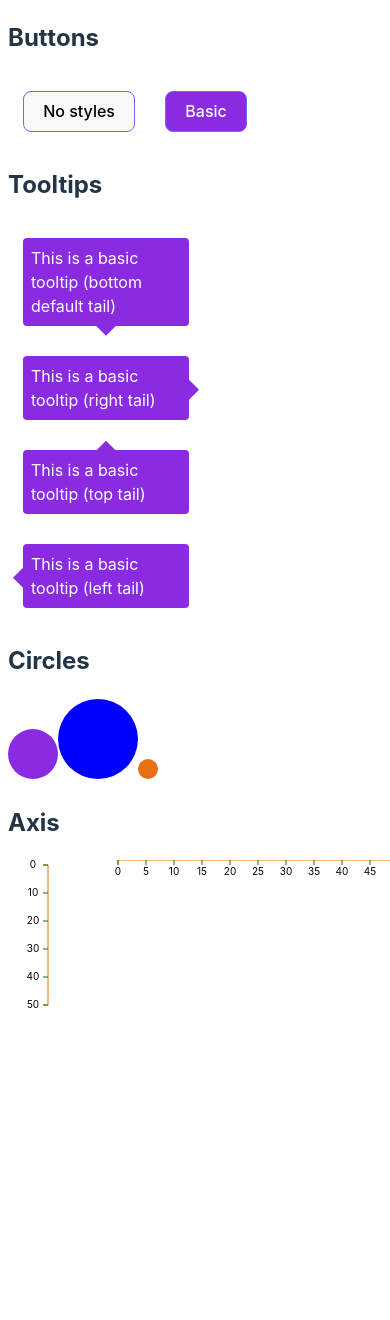
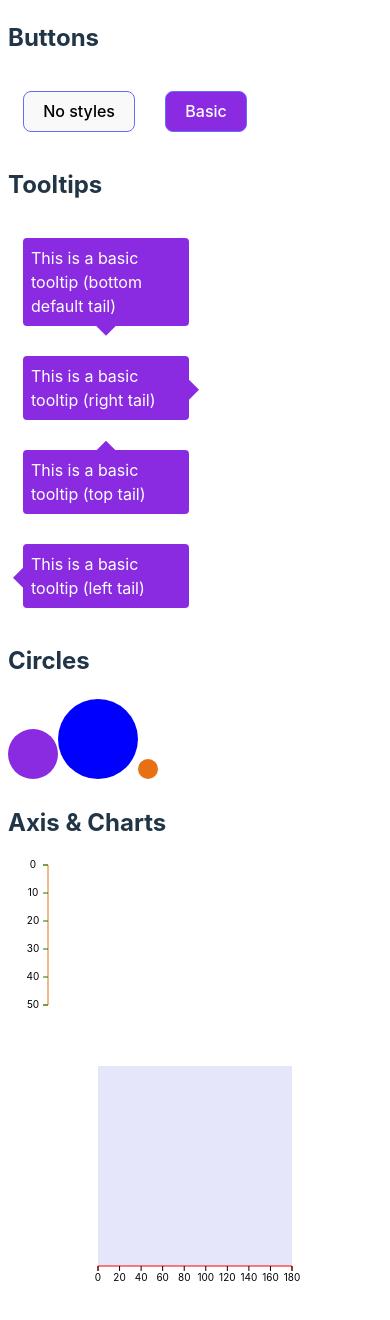
Before and after one commit to ATalaveraDev/react-design-system, a React (Vite) app: page / in a window 390 px wide. Shown: the top 1320 px of the page. Before the commit the page ends 1024 px from the top, so only its background shows below. Built offline with nearby package versions, Linux system fonts and the light colour scheme.

Commit message:
Responsive chart - WIP

```diff
--- a/src/App.tsx
+++ b/src/App.tsx
@@ -3,6 +3,7 @@ import './App.css'
 import Button from './components/Button/Button'
 import Circle from './components/Circle/Circle'
 import HorizontalAxis from './components/HorizontalAxis/HorizontalAxis'
+import ResponsiveChart from './components/ResponsiveChart/ResponsiveChart'
 import Tooltip from './components/Tooltip/Tooltip'
 import VerticalAxis from './components/VerticalAxis/VerticalAxis'
 
@@ -28,13 +29,11 @@ function App() {
       <Circle d="80" color="blue" />
       <Circle d="20" color="#E77013" />
 
-      <h2>Axis</h2>
-      <div style={{'width': '100px', display: 'inline-block'}}>
-        <VerticalAxis domain={[0, 50]} color="#E77013" tickColor="green" tickWidth="5" />
-      </div>
-      <div style={{'width': '100px', display: 'inline-block'}}>
-        <HorizontalAxis domain={[0, 50]} color="#E77013" tickColor="green" tickHeight="5" />
-      </div>
+      <h2>Axis & Charts</h2>
+      <VerticalAxis domain={[0, 50]} color="#E77013" tickColor="green" tickWidth="5" />
+      <ResponsiveChart>
+        <HorizontalAxis domain={[0, 180]} color="red" tickColor="black" tickHeight="5" />
+      </ResponsiveChart>
     </>
   )
 }
--- a/src/components/HorizontalAxis/HorizontalAxis.tsx
+++ b/src/components/HorizontalAxis/HorizontalAxis.tsx
@@ -37,7 +37,7 @@ const HorizontalAxis: FC<HorizontalAxisProps> = ({domain=[0, 10], range=[10, 290
   }, [domain.join('-'), range.join('-')]);
 
   return (
-    <svg>
+    <svg style={{overflow: 'visible'}}>
       <path d={['M', range[0], tickHeight, 'v', -tickHeight, 'H', range[1], 'v', tickHeight].join(' ')} fill="none" stroke={color ?? 'currentColor'} />
       {ticks.map(({value, xOffset}) => {
         return <Tick key={value} value={value} xOffset={xOffset} color={tickColor} height={+tickHeight}  />
--- /dev/null
+++ b/src/components/ResponsiveChart/ResponsiveChart.tsx
@@ -0,0 +1,37 @@
+import { Children, FC, PropsWithChildren, ReactNode, cloneElement, useMemo } from 'react';
+
+import * as d3 from 'd3';
+
+import useDimensions from './useDimensions';
+
+const CHART_DEFAULTS = {
+  height: 290,
+  marginTop: 50,
+  marginRight: 90,
+  marginLeft: 90
+};
+
+const ResponsiveChart: FC<any> = (props) => {
+  const [ref, dimensions] = useDimensions(CHART_DEFAULTS);
+
+  const xScale = useMemo(() => {
+    return d3.scaleLinear().domain([0, 100]).range([0, dimensions.boundedWidth]);
+  }, [dimensions.boundedWidth]);
+
+  const renderChildren = () => {
+    return Children.map(props.children, (axis: any) => cloneElement(axis, { range: xScale.range() }));
+  };
+
+  return <div className="wrapper" ref={ref} style={{height: '300px'}}>
+    <svg width={dimensions.width} height={dimensions.height}>
+      <g transform={`translate(${[dimensions.marginLeft, dimensions.marginTop].join(',')})`}>
+        <rect width={dimensions.boundedWidth} height={dimensions.boundedHeight} fill="lavender" />
+        <g transform={`translate(${[0, dimensions.boundedHeight].join(',')})`}>
+          {renderChildren()}
+        </g>
+      </g>
+    </svg>
+  </div>;
+};
+
+export default ResponsiveChart;
--- /dev/null
+++ b/src/components/ResponsiveChart/useDimensions.ts
@@ -0,0 +1,72 @@
+import { useEffect, useRef, useState } from 'react';
+
+const combineChartDimensions = (dimensions: any) => {
+  const parsedDimensions = {
+      ...dimensions,
+      marginTop: dimensions.marginTop || 10,
+      marginRight: dimensions.marginRight || 10,
+      marginBottom: dimensions.marginBottom || 40,
+      marginLeft: dimensions.marginLeft || 75,
+  }
+  return {
+      ...parsedDimensions,
+      boundedHeight: Math.max(
+        parsedDimensions.height
+        - parsedDimensions.marginTop
+        - parsedDimensions.marginBottom,
+        0,
+      ),
+      boundedWidth: Math.max(
+        parsedDimensions.width
+        - parsedDimensions.marginLeft
+        - parsedDimensions.marginRight,
+        0,
+      ),
+  }
+}
+
+const useDimensions = (settings: any) => {
+  const ref = useRef();
+
+  const dimensions = combineChartDimensions(settings);
+
+  const [width, setWidth] = useState(0);
+  const [height, setHeight] = useState(0);
+
+  useEffect((): any => {
+    if (dimensions.width && dimensions.height) {
+      return [ref, dimensions];
+    }
+
+    const element = ref.current;
+    const resizeObserver = new ResizeObserver((entries) => {
+      if (!entries.length) {
+        return;
+      }
+
+      const entry = entries[0];
+
+      if (width != entry.contentRect.width) {
+        setWidth(entry.contentRect.width);
+      }
+
+      if (height != entry.contentRect.height) {
+        setHeight(entry.contentRect.height);
+      }
+    });
+
+    resizeObserver.observe(element!);
+
+    return () => resizeObserver.unobserve(element!);
+  }, []);
+
+  const newDimensions = combineChartDimensions({
+    ...dimensions,
+    width: dimensions.width || width,
+    height: dimensions.height || height
+  });
+
+  return [ref, newDimensions];
+};
+
+export default useDimensions;
--- a/src/components/VerticalAxis/VerticalAxis.tsx
+++ b/src/components/VerticalAxis/VerticalAxis.tsx
@@ -41,8 +41,6 @@ const VerticalAxis: FC<VerticalAxisProps> = ({domain=[0, 10], range=[5, 145], co
     <svg>
       <path d={['M', +tickWidth + 30, range[0], 'h', tickWidth, 'V', range[1], 'h', -tickWidth].join(' ')} fill="none" stroke={color ?? 'currentColor'} />
       {ticks.map(({value, yOffset}) => {
-        console.log(yOffset);
-        console.log(value);
         return <HorizontalTick key={value} value={value} yOffset={yOffset} color={tickColor} width={+tickWidth}  />
       })}
     </svg>
```
